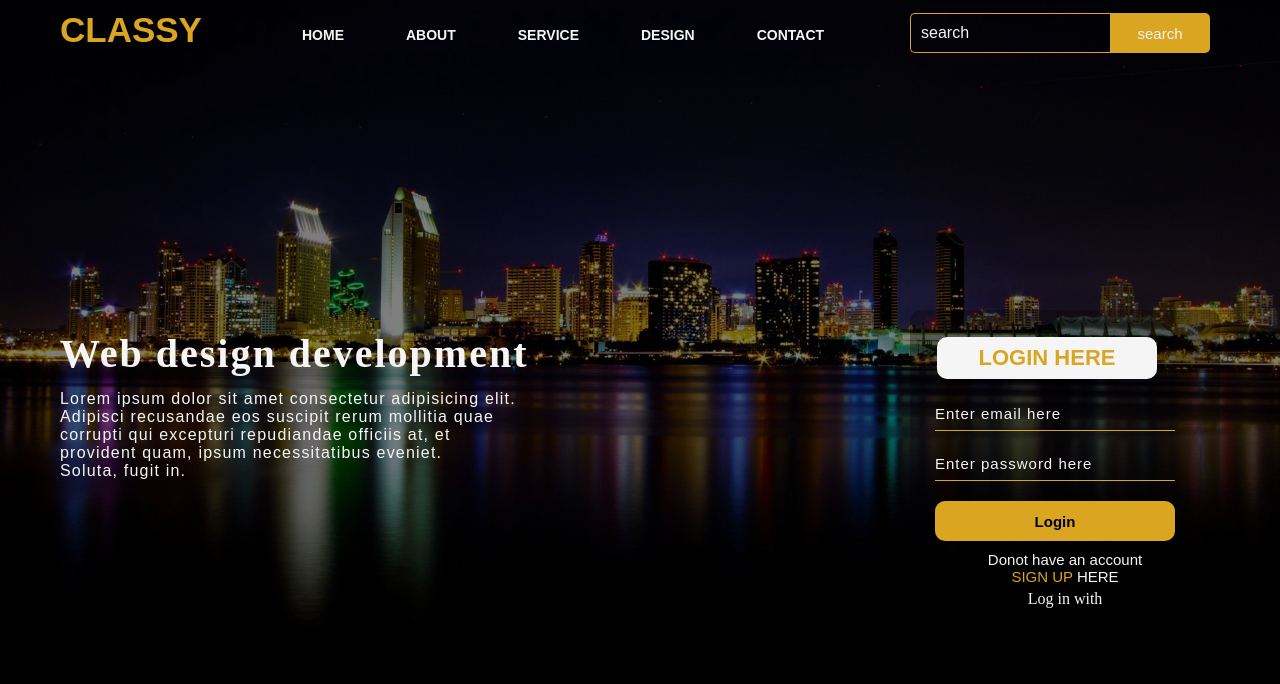
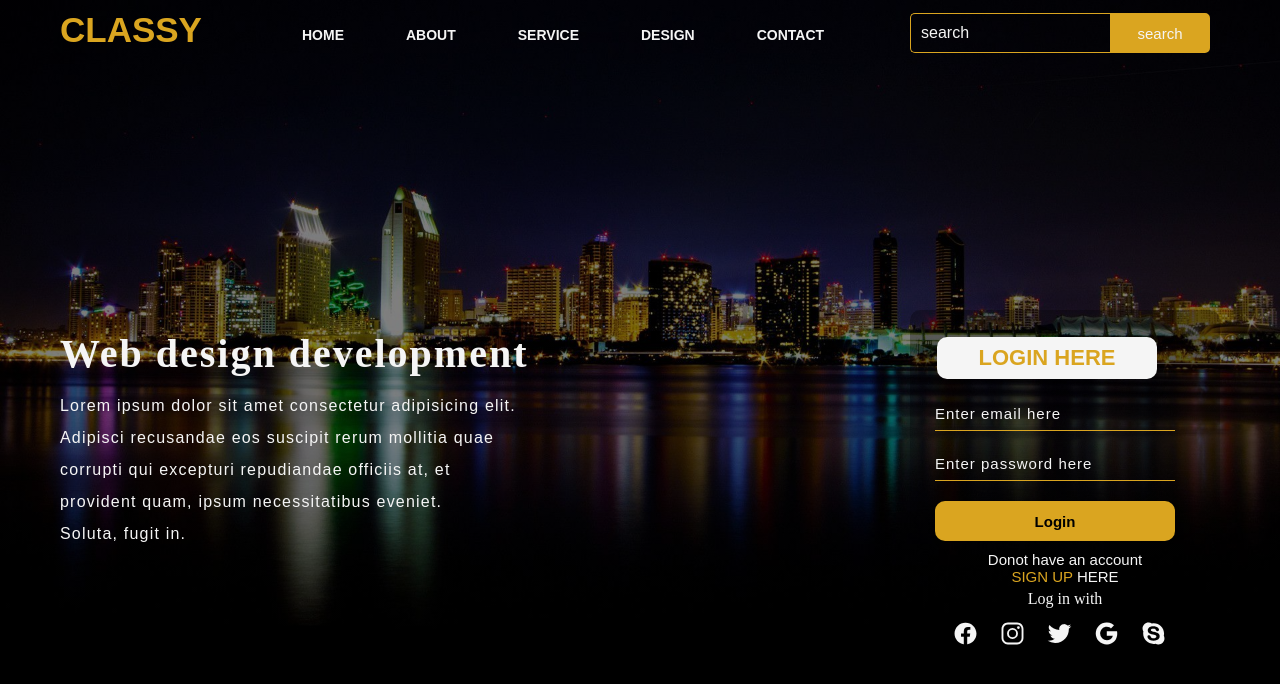
Before and after one commit to BrilliantPhoenix2024/Web-page1, a plain HTML site: page index.html in a window 1280 px wide. Drawn offline with nearby package versions, Linux system fonts and the light colour scheme.

Commit message:
Social Media added

```diff
--- a/index.html
+++ b/index.html
@@ -40,10 +40,19 @@
                     <br>
                 <a class="sgn" href="">SIGN UP</a> HERE</p>
                 <p class="lwi">Log in with</p>
+
+                <div class="social">
+                    <a href=""><ion-icon name="logo-facebook"></ion-icon></a>
+                    <a href=""><ion-icon name="logo-instagram"></ion-icon></a>
+                    <a href=""><ion-icon name="logo-twitter"></ion-icon></a>
+                    <a href=""><ion-icon name="logo-google"></ion-icon></a>
+                    <a href=""><ion-icon name="logo-skype"></ion-icon></a>
+                </div>
             </div>
         </div>
 
         </div>
     </div>
+    <script src="https://unpkg.com/ionicons@5.4.0/dist/ionicons.js"></script>
 </body>
 </html>
--- a/style.css
+++ b/style.css
@@ -104,7 +104,7 @@ ul>li>a:hover{
     padding-left: 20px;
     padding-bottom: 25px;
     font-family: Arial;
-    line-height: 33 px;
+    line-height: 32px;
     letter-spacing: 1.2px;
     left: 0;
     position: absolute;
@@ -198,3 +198,17 @@ ul>li>a:hover{
     padding-bottom: 8px;
     text-align: center;
 }
+.social>a{
+    text-decoration: none;
+    color: whitesmoke;
+}
+.social ion-icon{
+    color: whitesmoke;
+    font-size: 25px;
+    padding-left: 18px;
+    padding-top: 5px;
+    transition: 0.3s ease;
+}
+.social ion-icon:hover{
+    color: goldenrod;
+}
```
